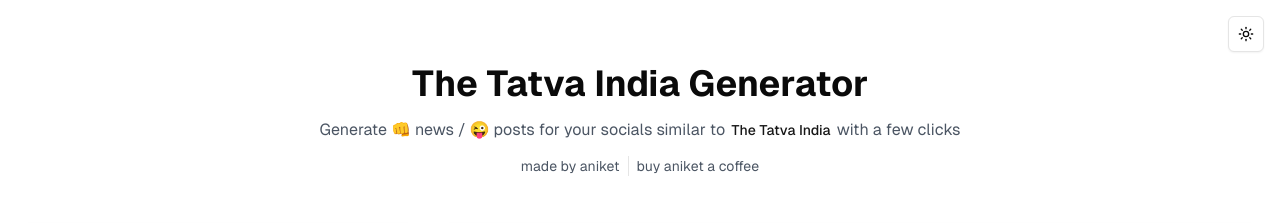
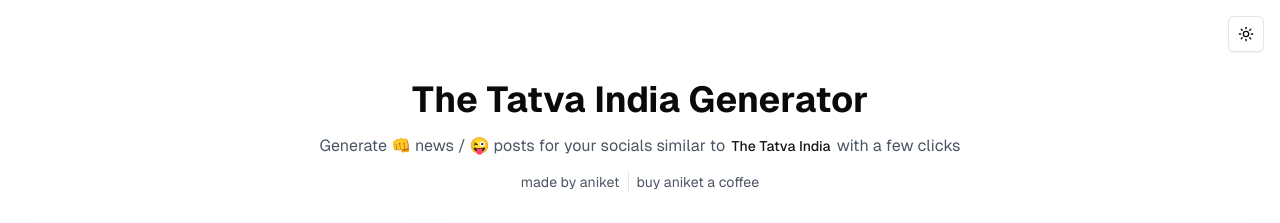
Before and after one commit to Aniket-508/instagram-posts-generator, a Next.js app: page / in a window 1280 px wide. Shown: the top 223 px of the page. Built offline with nearby package versions, Linux system fonts and the light colour scheme; no server answers.

Commit message:
refactor: layout

```diff
--- a/app/layout.tsx
+++ b/app/layout.tsx
@@ -7,12 +7,8 @@
 
 import "./globals.css"
 
-import Link from "next/link"
 import { TemplateStoreProvider } from "@/providers/template-store-provider"
 
-import { BUY_ME_A_COFFEE_URL, PORTFOLIO_URL } from "@/lib/routes"
-import { Button } from "@/components/ui/button"
-import { Separator } from "@/components/ui/separator"
 import { ModeToggle } from "@/components/mode-toggle"
 
 const geistSans = localFont({
@@ -57,51 +53,18 @@
       className={`${geistSans.variable} ${geistMono.variable}`}
       suppressHydrationWarning
     >
-      <body className="min-h-screen bg-background py-16 text-foreground antialiased">
+      <body className="min-h-screen bg-background text-foreground antialiased">
         <ThemeProvider
           attribute="class"
           defaultTheme="system"
           enableSystem
           disableTransitionOnChange
         >
-          <div className="absolute right-4 top-4">
+          <nav className="absolute right-4 top-4">
             <ModeToggle />
-          </div>
+          </nav>
 
-          <div className="mb-8 space-y-2 px-4 text-center">
-            <h1 className="text-4xl font-bold">The Tatva India Generator</h1>
-            <p className="text-gray-600 dark:text-gray-400">
-              Generate 👊 news / 😜 posts for your socials similar to{" "}
-              <Button asChild variant="link" className="px-0.5 py-0">
-                <Link
-                  href={"https://www.instagram.com/thetatvaindia/"}
-                  target="_blank"
-                >
-                  The Tatva India
-                </Link>
-              </Button>{" "}
-              with a few clicks
-            </p>
-            <div className="flex h-5 items-center justify-center space-x-2 text-sm text-gray-600 dark:text-gray-400">
-              <Link
-                href={PORTFOLIO_URL}
-                target="_blank"
-                className="transition-colors hover:text-gray-900 dark:hover:text-gray-200"
-              >
-                made by aniket
-              </Link>
-              <Separator orientation="vertical" />
-              <Link
-                href={BUY_ME_A_COFFEE_URL}
-                target="_blank"
-                className="transition-colors hover:text-gray-900 dark:hover:text-gray-200"
-              >
-                buy aniket a coffee
-              </Link>
-            </div>
-          </div>
-
-          <main className="container mx-auto grid gap-4 p-4 lg:grid-cols-3">
+          <main className="container mx-auto min-h-[calc(100dvh-84px)] p-4">
             <TemplateStoreProvider>{children}</TemplateStoreProvider>
           </main>
         </ThemeProvider>
--- a/app/page.tsx
+++ b/app/page.tsx
@@ -1,5 +1,8 @@
+import Link from "next/link"
 import { Info } from "lucide-react"
 
+import { BUY_ME_A_COFFEE_URL, PORTFOLIO_URL } from "@/lib/routes"
+import { Button } from "@/components/ui/button"
 import {
   Card,
   CardContent,
@@ -7,6 +10,7 @@
   CardHeader,
   CardTitle,
 } from "@/components/ui/card"
+import { Separator } from "@/components/ui/separator"
 import { Tabs, TabsContent, TabsList, TabsTrigger } from "@/components/ui/tabs"
 import { CopyApiRequestButton } from "@/components/copy-api-request-button"
 import BackgroundForm from "@/components/forms/background-form"
@@ -16,14 +20,49 @@
 
 export default function Home() {
   return (
-    <>
-      <div className="order-last col-span-1 space-y-4 lg:order-first">
-        <TemplateForm />
-        <BackgroundForm />
+    <div className="space-y-8 py-16">
+      <div className="space-y-2 text-center">
+        <h1 className="text-4xl font-bold">The Tatva India Generator</h1>
+        <p className="text-gray-600 dark:text-gray-400">
+          Generate 👊 news / 😜 posts for your socials similar to{" "}
+          <Button asChild variant="link" className="px-0.5 py-0">
+            <Link
+              href={"https://www.instagram.com/thetatvaindia/"}
+              target="_blank"
+            >
+              The Tatva India
+            </Link>
+          </Button>{" "}
+          with a few clicks
+        </p>
+        <div className="flex h-5 items-center justify-center space-x-2 text-sm text-gray-600 dark:text-gray-400">
+          <Link
+            href={PORTFOLIO_URL}
+            target="_blank"
+            className="transition-colors hover:text-gray-900 dark:hover:text-gray-200"
+          >
+            made by aniket
+          </Link>
+          <Separator orientation="vertical" />
+          <Link
+            href={BUY_ME_A_COFFEE_URL}
+            target="_blank"
+            className="transition-colors hover:text-gray-900 dark:hover:text-gray-200"
+          >
+            buy aniket a coffee
+          </Link>
+        </div>
       </div>
 
-      <div className="order-first lg:order-last lg:col-span-2">
-        <div className="sticky top-0 grow-0 space-y-4">
+      <div className="grid gap-4 lg:grid-cols-3">
+        <div className="order-last col-span-1 lg:order-first">
+          <div className="sticky top-0 space-y-4">
+            <TemplateForm />
+            <BackgroundForm />
+          </div>
+        </div>
+
+        <div className="order-first space-y-4 lg:order-last lg:col-span-2">
           <Card className="col-span-2 px-2 md:px-4">
             <div className="overflow-hidden">
               <PreviewRenderer />
@@ -76,6 +115,6 @@
           </Tabs>
         </div>
       </div>
-    </>
+    </div>
   )
 }
```
